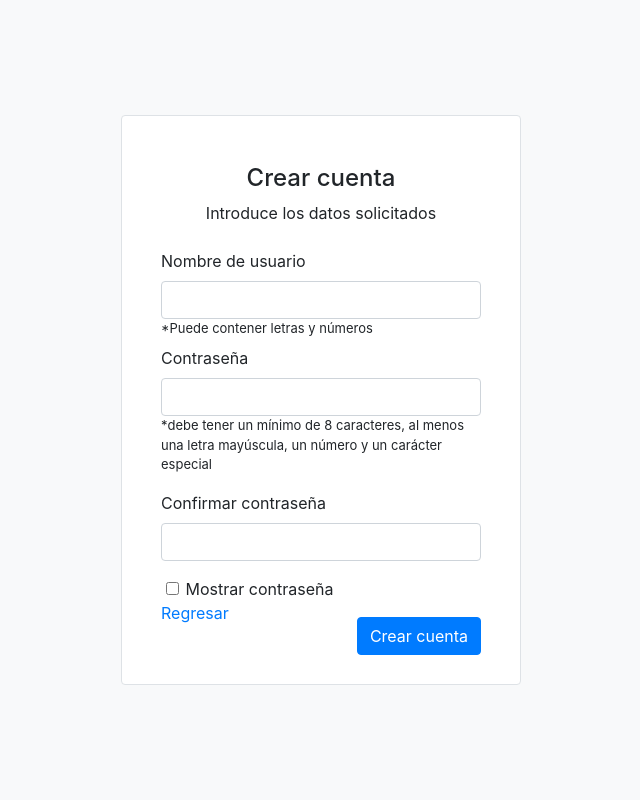
After one commit to JoseLuisIc/veterinariakaabcode, a PHP site: page /crearCuenta.php in a window 1280 px wide. The commit adds this page. Shown: the whole page, without its empty margins (304-944 px from the left). Run offline with PHP 8.4, Linux system fonts and the light colour scheme; some libraries are stand-ins or nearby versions.

Commit message:
se creo la pagina crear cuenta (ya se puede crear cuenta y si se ingresan usuario y contraseña correctos se guarda en la bd la cuenta y manda home. También se agregó los archivos peticionesAjax, validacionInsertarCuenta para la pagina crearCuenta. En pagina login: se agrego input para ver contraseña, y boton para crear cuenta

```diff
--- /dev/null
+++ b/archivosCrearCuenta/peticionesAjax.js
@@ -0,0 +1,91 @@
+//personalizacion de inputs al seleccionarlos
+
+document.getElementById("usuario").addEventListener('focus', function(){
+    document.getElementById("usuario").style.border = "solid black";
+    document.getElementById("usuario").style.boxShadow = "none";
+
+});
+document.getElementById("contrasena").addEventListener('focus', function(){
+    document.getElementById("contrasena").style.border = "solid black";
+    document.getElementById("contrasena").style.boxShadow = "none";
+});
+document.getElementById("confirmarContrasena").addEventListener('focus', function(){
+    document.getElementById("confirmarContrasena").style.border = "solid black";
+    document.getElementById("confirmarContrasena").style.boxShadow = "none";
+});
+//Fin personalizacion de inputs al seleccionarlos
+
+/*
+var inputUsuario = document.getElementById('usuario');
+inputUsuario.oninvalid = function (event){
+    event.preventDefault();
+    event.target.setCustomValidity('xd');
+
+} ;
+*/
+
+//cuando se de click en mostrar contrasena, entonces:
+$('#mostrarContrasena').click(function(){
+    var contrasena = document.getElementById("contrasena");
+    var confirmarContrasena = document.getElementById("confirmarContrasena");
+    if(contrasena.type==="password" && confirmarContrasena.type==="password"){//si el tipo de input es password en los input de contrasena
+        //cambiar el tipo a text de los input contraseña y confirmar ocntraseña
+        contrasena.type="text";
+        confirmarContrasena.type="text";
+    }
+    else{//en caso contrario poner el tipo como password
+        contrasena.type="password";
+        confirmarContrasena.type="password";
+    }
+});
+
+var formularioCrearCuenta = document.getElementById("formularioCrearCuenta");
+formularioCrearCuenta.onsubmit = e => {
+    e.preventDefault();
+
+    var usuario = $('#usuario').val();
+    var contrasena = $('#contrasena').val();
+    var contrasenaDos = $('#confirmarContrasena').val();
+
+
+    if ($.trim(usuario).length > 0 && $.trim(contrasena).length > 0 && $.trim(contrasenaDos).length > 0) {
+
+       if(contrasena != contrasenaDos){
+            $('#respuesta').html("las contraseñas no coinciden");
+            document.getElementById("confirmarContrasena").style.border = "solid red";
+       }
+       else{
+        //hacer peticion con jquery ajax
+        //$('#respuesta').html("haciendo peticion");
+            $.ajax(
+                {
+                    url: 'archivosCrearCuenta/validacionInsertarCuenta.php',
+                    type: 'POST',
+                    data: { usuario: usuario, contrasena: contrasena },
+                    //cache:false,
+                    success: function (data) {
+                        if (data == 1) {
+                            location.href="home.php";
+                        }
+                        else{
+                            document.getElementById("usuario").style.border = "solid red";
+                            //document.getElementById("contrasena").style.border = "solid red";
+                            $('#respuesta').html("El usuario ingresado ya existe, intenta con otro nombre");
+                        }
+                    }
+                }
+            );
+       }
+
+    }
+    else {
+        $('#respuesta').html("todos los campos son requeridos");
+        if ($.trim(usuario).length == 0)//si no se ingreso nada en input usuario entonces
+        document.getElementById("usuario").style.border = "solid red";//cambiar el borde a rojo del input usuario
+        if ($.trim(contrasena).length == 0)
+        document.getElementById("contrasena").style.border = "solid red";
+        if ($.trim(contrasenaDos).length == 0)
+        document.getElementById("confirmarContrasena").style.border = "solid red";
+
+    }
+}
--- /dev/null
+++ b/crearCuenta.php
@@ -0,0 +1,78 @@
+<?php
+
+session_start();
+if(isset($_SESSION['usuario'])){
+    header('location:home.php');
+}
+
+?>
+<!DOCTYPE html>
+<html lang="en">
+
+<head>
+    <meta charset="UTF-8">
+    <meta name="viewport" content="width=device-width, initial-scale=1.0">
+    <title>Crear cuenta</title>
+
+    <!-- jQuery -->
+    <script
+  src="https://code.jquery.com/jquery-1.9.1.js"
+  integrity="sha256-e9gNBsAcA0DBuRWbm0oZfbiCyhjLrI6bmqAl5o+ZjUA="
+  crossorigin="anonymous"></script>
+
+    <!-- Bootstrap CSS -->
+    <link rel="stylesheet" href="https://cdn.jsdelivr.net/npm/bootstrap@4.6.2/dist/css/bootstrap.min.css"
+        integrity="sha384-xOolHFLEh07PJGoPkLv1IbcEPTNtaed2xpHsD9ESMhqIYd0nLMwNLD69Npy4HI+N" crossorigin="anonymous">
+</head>
+
+<body class="row vh-100  d-flex align-items-center justify-content-center bg-light" style="width: 100%; height: 100%; ">
+
+    <div class="container border rounded  bg-white" style="height: 570px; width: 400px;">
+
+        <h4 class="mt-5 text-center " id="encabezado">Crear cuenta</h4>
+        <p class="text-center " id="encabezadoDos">Introduce los datos solicitados</p>
+        <form class=" m-4 " id="formularioCrearCuenta" method="post">
+
+            <div class="form-group ">
+                <label for="usuario">Nombre de usuario</label>
+                <input type="text" id="usuario" class="form-control" pattern="^[A-Za-z0-9]+$" title = "el nombre de usuario solo puede tener letras y números">
+                <div id="notaUsuario" class=" m-0 float-left mb-2" style="width: 100%; font-size: 13px;">*Puede contener letras y números</div>
+            </div>
+
+            <div class="form-group  ">
+                <label for="contrasena">Contraseña</label>
+                <input id="contrasena" type="password" id="contrasena" class="form-control" pattern="(?=.*[a-z])(?=.*[A-Z])(?=.*[0-9])(?=.*[!#$%&])[a-zA-Z0-9!#$%&]{8,}" title="la contraseña debe tener un mínimo de 8 caracteres, al menos una letra mayúscula, un número y un carácter especial, este ultimo puede ser !#$%&">
+                <div id="notaContrasena" class=" m-0  mb-2" style="width: 100%; font-size: 13px;">*debe tener un mínimo de 8 caracteres, al menos una letra mayúscula, un número y un carácter especial</div>
+            </div>
+
+            <div class="form-group  ">
+                <label for="contrasena">Confirmar contraseña</label>
+                <input id="confirmarContrasena" type="password" class="form-control">
+                <div id="respuesta" class="text-danger m-0" style="width: 100%; font-size: 13px;"></div>
+            </div>
+            <div class="form-check">
+                <label class="form-check-label"></label>
+                <input type="checkbox" class="form-check-input" value="" id="mostrarContrasena">Mostrar contraseña
+                </label>
+            </div>
+
+            <a href="login.php">Regresar</a>
+            <button id="crearCuenta" class="btn btn-primary mt-3 float-right ">Crear cuenta</button>
+
+        </form>
+
+    </div>
+
+
+
+    <!-- Bootstrap js-->
+
+    <script src="https://cdn.jsdelivr.net/npm/bootstrap@4.6.2/dist/js/bootstrap.bundle.min.js"
+        integrity="sha384-Fy6S3B9q64WdZWQUiU+q4/2Lc9npb8tCaSX9FK7E8HnRr0Jz8D6OP9dO5Vg3Q9ct"
+        crossorigin="anonymous"></script>
+    <!--Fin Bootstrap js -->
+
+    <script src="archivosCrearCuenta/peticionesAjax.js"></script>
+</body>
+
+</html>
```
Also changed, not shown: archivosCrearCuenta/validacionInsertarCuenta.php (added, +31 -0 lines), login.php (+9 -5 lines), peticionesConAjax.js (+16 -2 lines).
